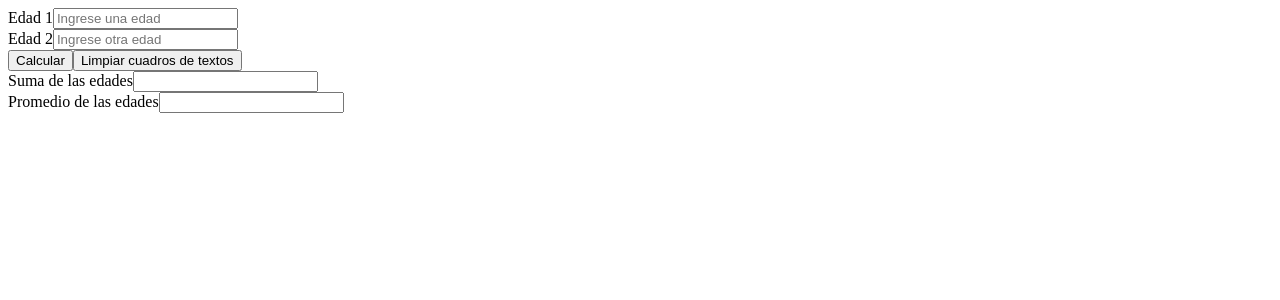
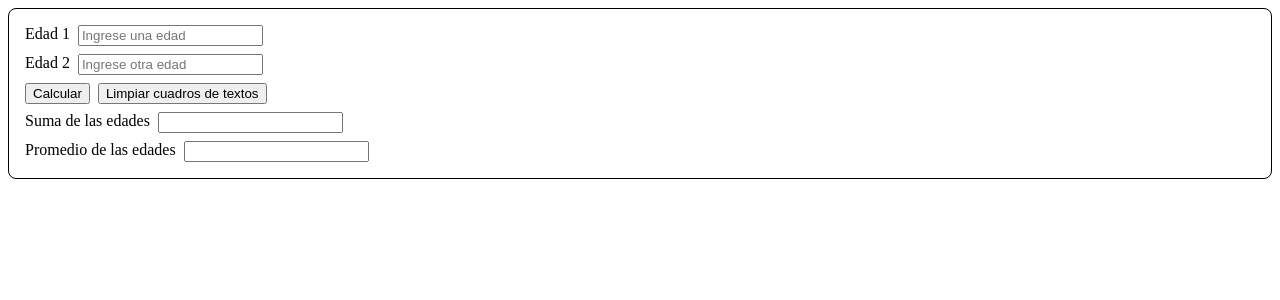
Before and after one commit to gurpreet808/LAB_IV_4B_Ejercicios, an Angular app: page / in a window 1280 px wide. Shown: the top 300 px of the page. Built offline with nearby package versions, Linux system fonts and the light colour scheme.

Commit message:
Agrego estilos básicos

```diff
--- a/src/app/app.component.html
+++ b/src/app/app.component.html
@@ -1,28 +1,32 @@
-<div>
-  <div>
+<div id="main_container">
+
+  <div id="edadForm">
+    <div id="edadUno_container" name="edades_container">
       <label for="edadUno">Edad 1</label>
       <input type="number" name="edades" id="edadUno" [(ngModel)]="edadUno" placeholder="Ingrese una edad">
     </div>
 
-  <div>
+    <div id="edadDos_container" name="edades_container">
       <label for="edadDos">Edad 2</label>
       <input type="number" name="edades" id="edadDos" [(ngModel)]="edadDos" placeholder="Ingrese otra edad">
     </div>
   </div>
 
-<div>
+  <div id="button_container">
     <button (click)="calcular()">Calcular</button>
     <button (click)="limpiar()">Limpiar cuadros de textos</button>
   </div>
 
-<div>
-  <div>
+  <div id="rdos_container">
+    <div id="suma_container" name="rdo_container">
       <label for="sumaEdades">Suma de las edades</label>
       <input type="number" name="resultados" id="sumaEdades" [value]="suma">
     </div>
 
-  <div>
+    <div id="promedio_container" name="rdo_container">
       <label for="promEdades">Promedio de las edades</label>
       <input type="number" name="resultados" id="promEdades" [value]="promedio">
     </div>
   </div>
+
+</div>
--- a/src/app/app.component.scss
+++ b/src/app/app.component.scss
@@ -0,0 +1,45 @@
+div#main_container {
+    display: flex;
+    flex-direction: column;
+    flex-wrap: wrap;
+    gap: 0.5rem;
+
+    border: 1px solid black;
+    padding: 1rem;
+    border-radius: 0.5rem;
+}
+
+div#edadForm {
+    display: flex;
+    flex-direction: column;
+    flex-wrap: wrap;
+    gap: 0.5rem;
+}
+
+div[name="edades_container"] {
+    display: flex;
+    flex-direction: row;
+    flex-wrap: wrap;
+    gap: 0.5rem;
+}
+
+div#button_container {
+    display: flex;
+    flex-direction: row;
+    flex-wrap: wrap;
+    gap: 0.5rem;
+}
+
+div#rdos_container {
+    display: flex;
+    flex-direction: column;
+    flex-wrap: wrap;
+    gap: 0.5rem;
+}
+
+div[name="rdo_container"] {
+    display: flex;
+    flex-direction: row;
+    flex-wrap: wrap;
+    gap: 0.5rem;
+}
```
Lines whose indentation alone changed are shown as unchanged.
